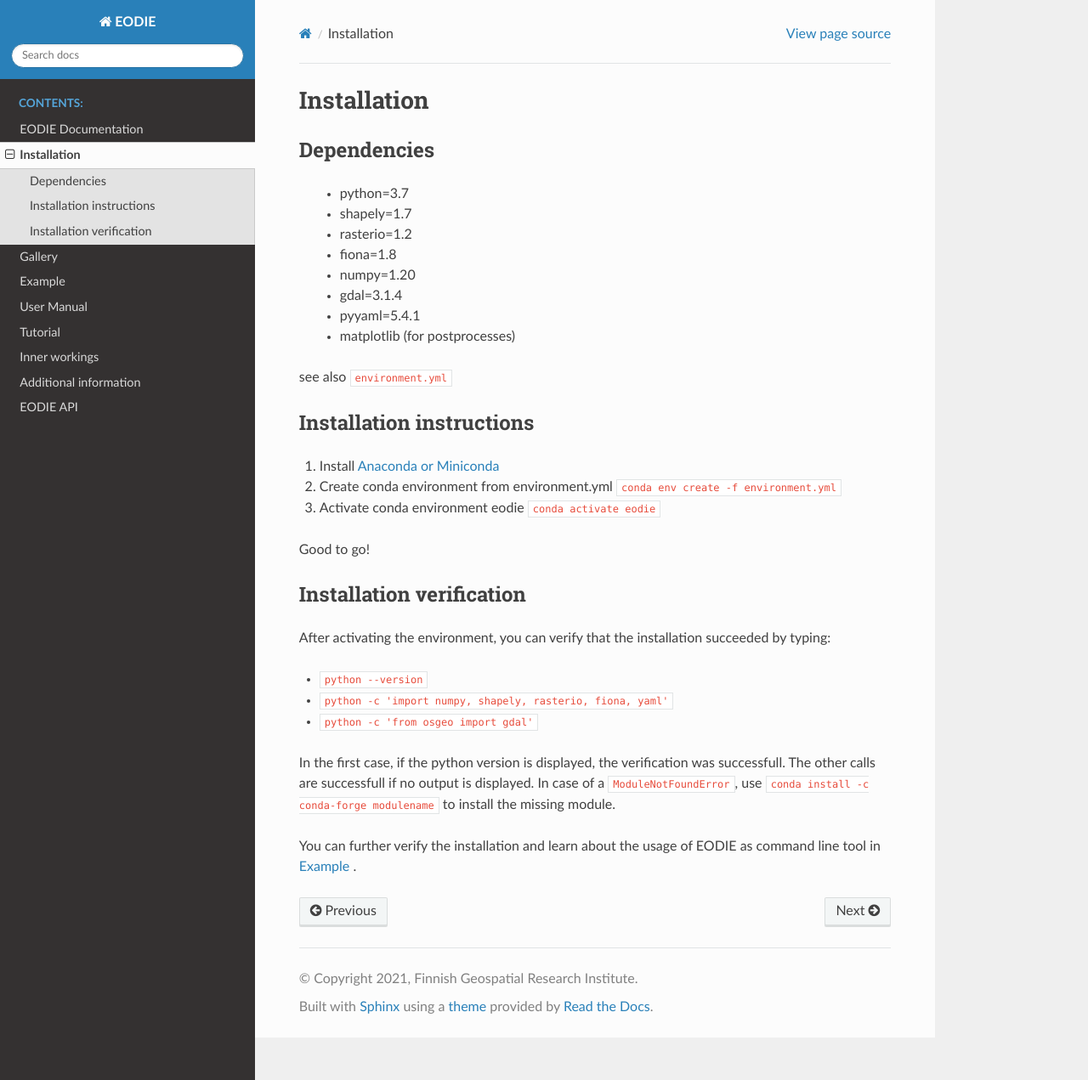
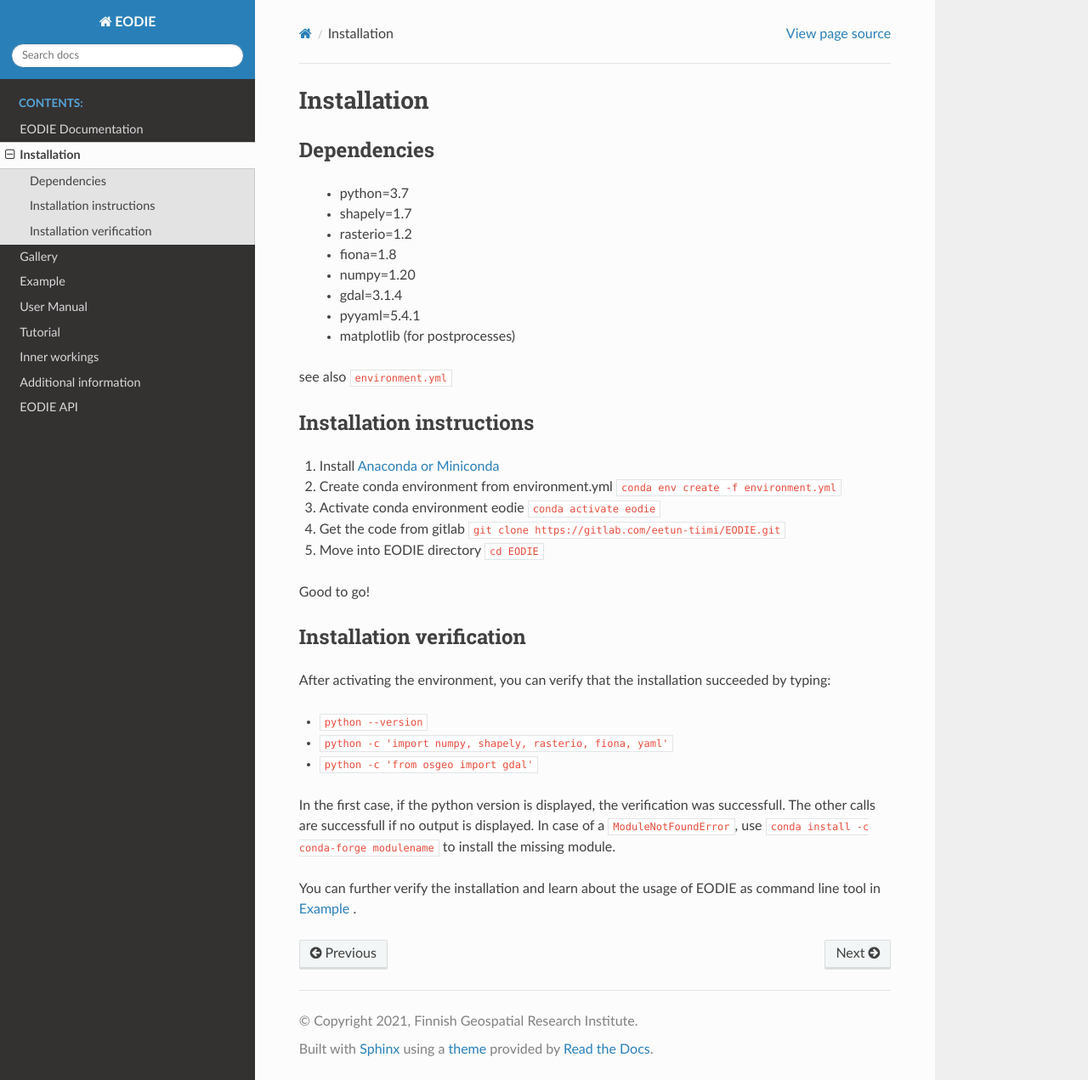
Before and after one commit to samumantha/EODIE, a Sphinx documentation site: the page built from docs/Installation.rst, in a window 1280 px wide and 1271 px high. Shown: the whole window at 85% size. Built offline with Sphinx 7.4.7 and the Read the Docs theme 2.0.0, drawn with Linux system fonts in a browser that asks for light colours.

Commit message:
git instruction added

```diff
--- a/docs/Installation.rst
+++ b/docs/Installation.rst
@@ -23,6 +23,8 @@ Installation instructions
 1. Install `Anaconda or Miniconda <https://docs.anaconda.com/anaconda/install/>`_
 2. Create conda environment from environment.yml ``conda env create -f environment.yml``
 3. Activate conda environment eodie ``conda activate eodie``
+4. Get the code from gitlab ``git clone https://gitlab.com/eetun-tiimi/EODIE.git``
+5. Move into EODIE directory ``cd EODIE``
 
 Good to go!
 
```
